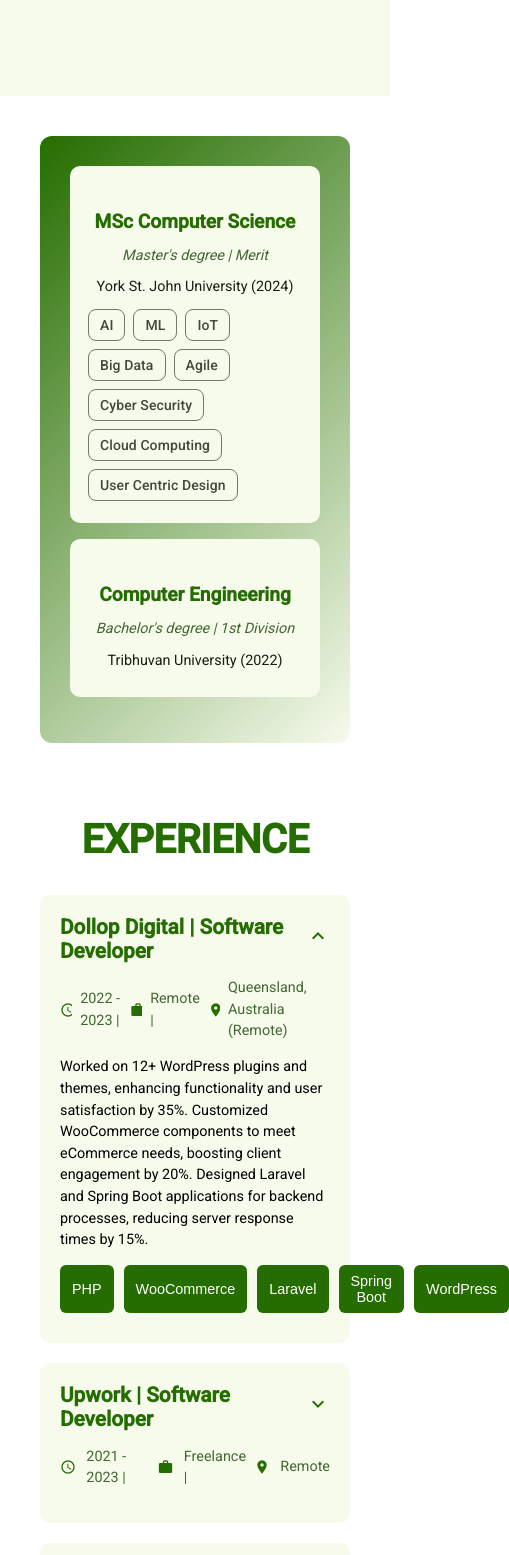
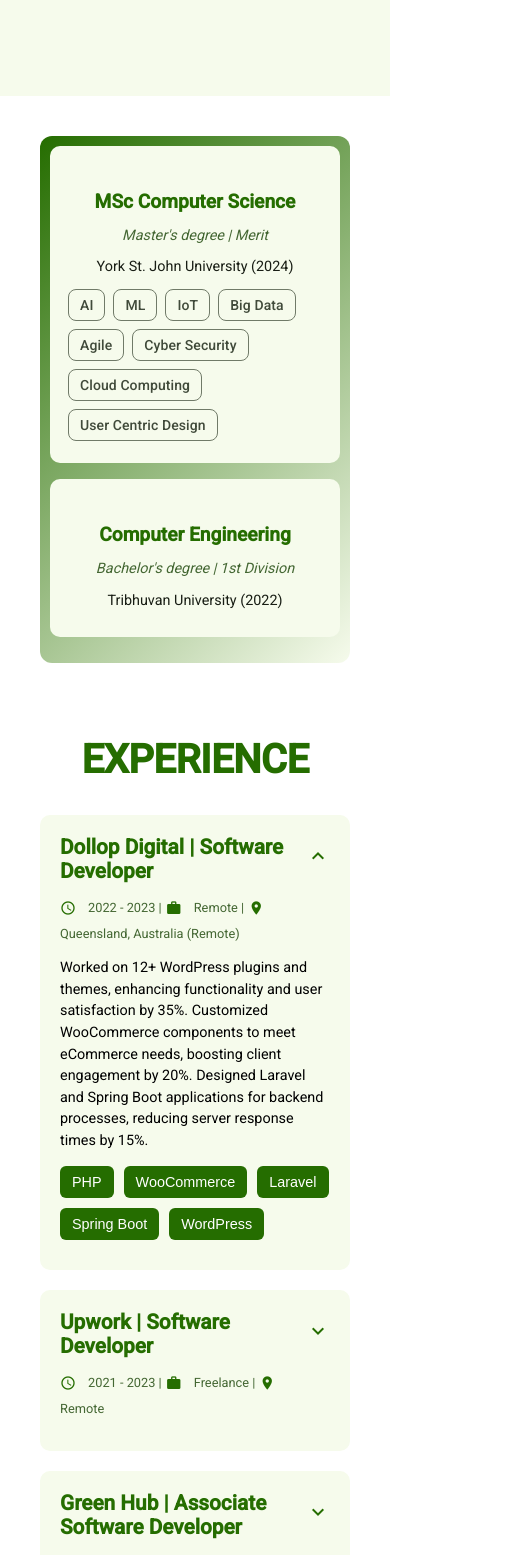
Before and after one commit to bhattaraisubash/ng-portfolio, an Angular app: page / in a window 390 px wide. Shown: the part 780-2335 px from the top of the page, 509 px wide, since content can reach past the window. Built offline with nearby package versions, Linux system fonts and the light colour scheme.

Commit message:
about section: fixed left padding + experience overflow on skills and flex wrap on meta

```diff
--- a/src/app/features/about/about.component.scss
+++ b/src/app/features/about/about.component.scss
@@ -105,6 +105,7 @@
 						display: flex;
 						align-items: center;
 						justify-content: flex-start;
+						flex-wrap: wrap;;
 						gap: 8px;
 						line-height: 1.5;
 
@@ -113,6 +114,11 @@
 							color: var(--mat-sys-primary);
 							display: inline-flex;
 							align-items: center;
+						}
+
+						@media (max-width: 768px) {
+							gap: 4px;
+							font-size: 0.8rem;
 						}
 					}
 
@@ -138,9 +144,11 @@
 						font-size: .9rem;
 					}
 
+
 					.skills-buttons {
 						display: flex;
 						gap: 10px;
+						flex-wrap: wrap;;
 
 						button {
 							background-color: var(--mat-sys-primary);
@@ -170,7 +178,6 @@
 	}
 }
 
-/* Mobile Responsive */
 @media (max-width: 768px) {
 	.experience-container {
 		flex-direction: column;
@@ -187,7 +194,7 @@
 			max-width: 100%;
 			width: 100%;
 			margin-bottom: 20px;
-			padding: 30px;
+			padding: 10px;
 			display: flex;
 			justify-content: center;
 			align-items: center;
```
